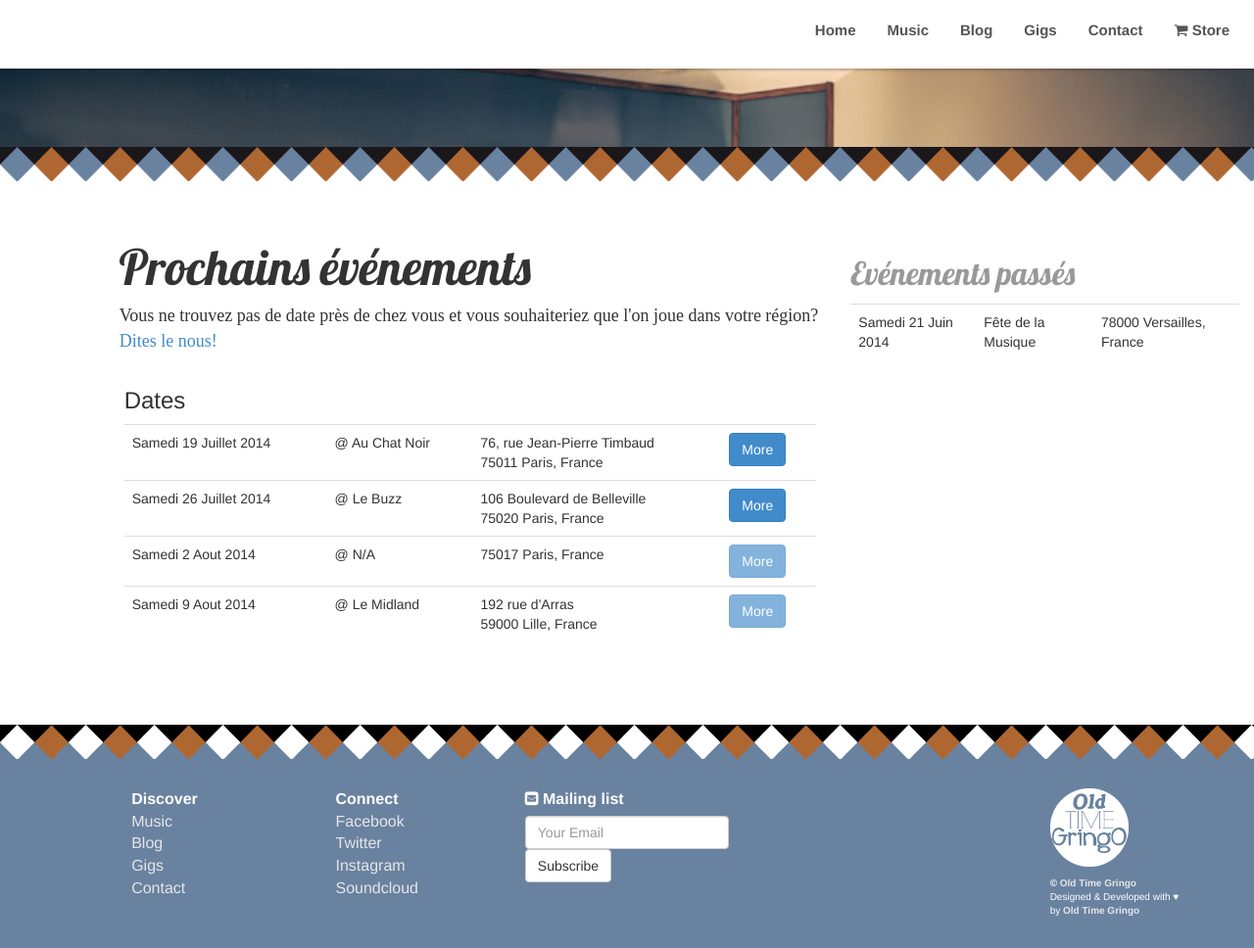
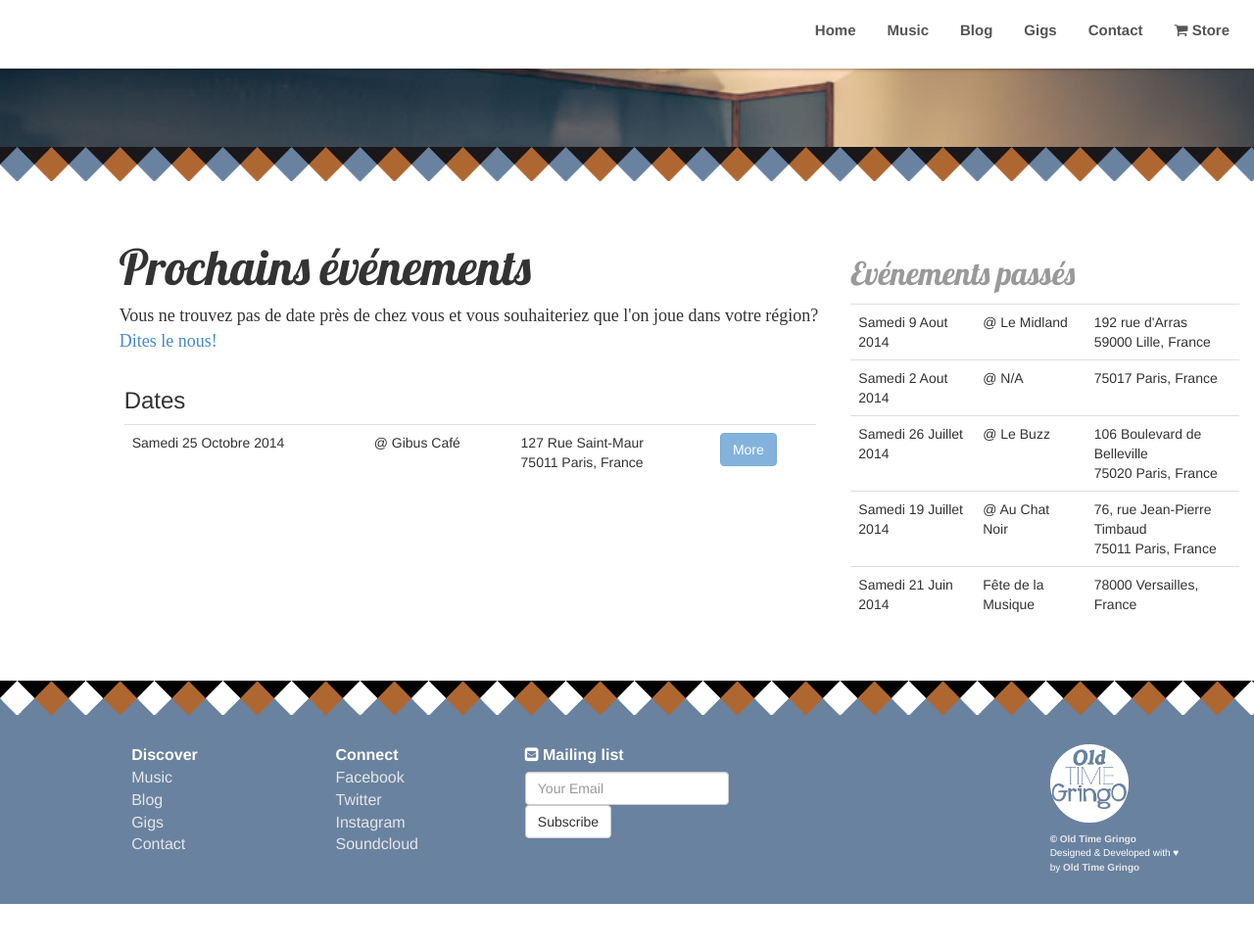
Before and after one commit to OldTimeGringo/oldtimegringo.github.io, a Jekyll site: the page built from gigs.html, in a window 1280 px wide and 968 px high. Shown: the whole window at 98% size. Built offline with Jekyll 4.4.1, drawn with Linux system fonts in a browser that asks for light colours; nearby versions of some CDN libraries; some web fonts are replaced; comment, search, counter and statistics services are not loaded.

Commit message:
Gigs Update

```diff
--- a/gigs.html
+++ b/gigs.html
@@ -19,27 +19,9 @@ title: Gigs
 						<table class="table table-hover">
 							<h3>Dates</h3>
 							<tr>
-								<td>Samedi 19 Juillet 2014</td>
-								<td>@ Au Chat Noir</td>
-								<td>76, rue Jean-Pierre Timbaud<br/>75011 Paris, France</td>
-								<td><a href="https://www.facebook.com/events/774333579278527/"target="_blank"><button type="button" class="btn btn-primary">More</button></a></td>
-							</tr>
-							<tr>
-								<td>Samedi 26 Juillet 2014</td>
-								<td>@ Le Buzz</td>
-								<td>106 Boulevard de Belleville<br/>75020 Paris, France</td>
-								<td><a href="https://www.facebook.com/events/1462784627312629/"target="_blank"><button type="button" class="btn btn-primary">More</button></a></td>
-							</tr>
-							<tr>
-								<td>Samedi 2 Aout 2014</td>
-								<td>@ N/A</td>
-								<td>75017 Paris, France</td>
-								<td><button type="button" class="btn btn-primary disabled">More</button></td>
-							</tr>
-							<tr>
-								<td>Samedi 9 Aout 2014</td>
-								<td>@ Le Midland</td>
-								<td>192 rue d'Arras<br/>59000 Lille, France</td>
+								<td>Samedi 25 Octobre 2014</td>
+								<td>@ Gibus Café</td>
+								<td>127 Rue Saint-Maur<br/>75011 Paris, France</td>
 								<td><button type="button" class="btn btn-primary disabled">More</button></td>
 							</tr>
 						</table>
@@ -51,6 +33,26 @@ title: Gigs
 						<h1><small>Evénements passés</small></h1>
 						<table class="table table-hover">
 							<tr>
+								<td>Samedi 9 Aout 2014</td>
+								<td>@ Le Midland</td>
+								<td>192 rue d'Arras<br/>59000 Lille, France</td>
+							</tr>
+							<tr>
+								<td>Samedi 2 Aout 2014</td>
+								<td>@ N/A</td>
+								<td>75017 Paris, France</td>
+							</tr>
+							<tr>
+								<td>Samedi 26 Juillet 2014</td>
+								<td>@ Le Buzz</td>
+								<td>106 Boulevard de Belleville<br/>75020 Paris, France</td>
+							</tr>
+							<tr>
+								<td>Samedi 19 Juillet 2014</td>
+								<td>@ Au Chat Noir</td>
+								<td>76, rue Jean-Pierre Timbaud<br/>75011 Paris, France</td>
+							</tr>
+							<tr>
 									<td>Samedi 21 Juin 2014</td>
 									<td>Fête de la Musique</td>
 									<td>78000 Versailles, France</td>
```
Also changed, not shown: _layouts/home.html (+4 -22 lines).
